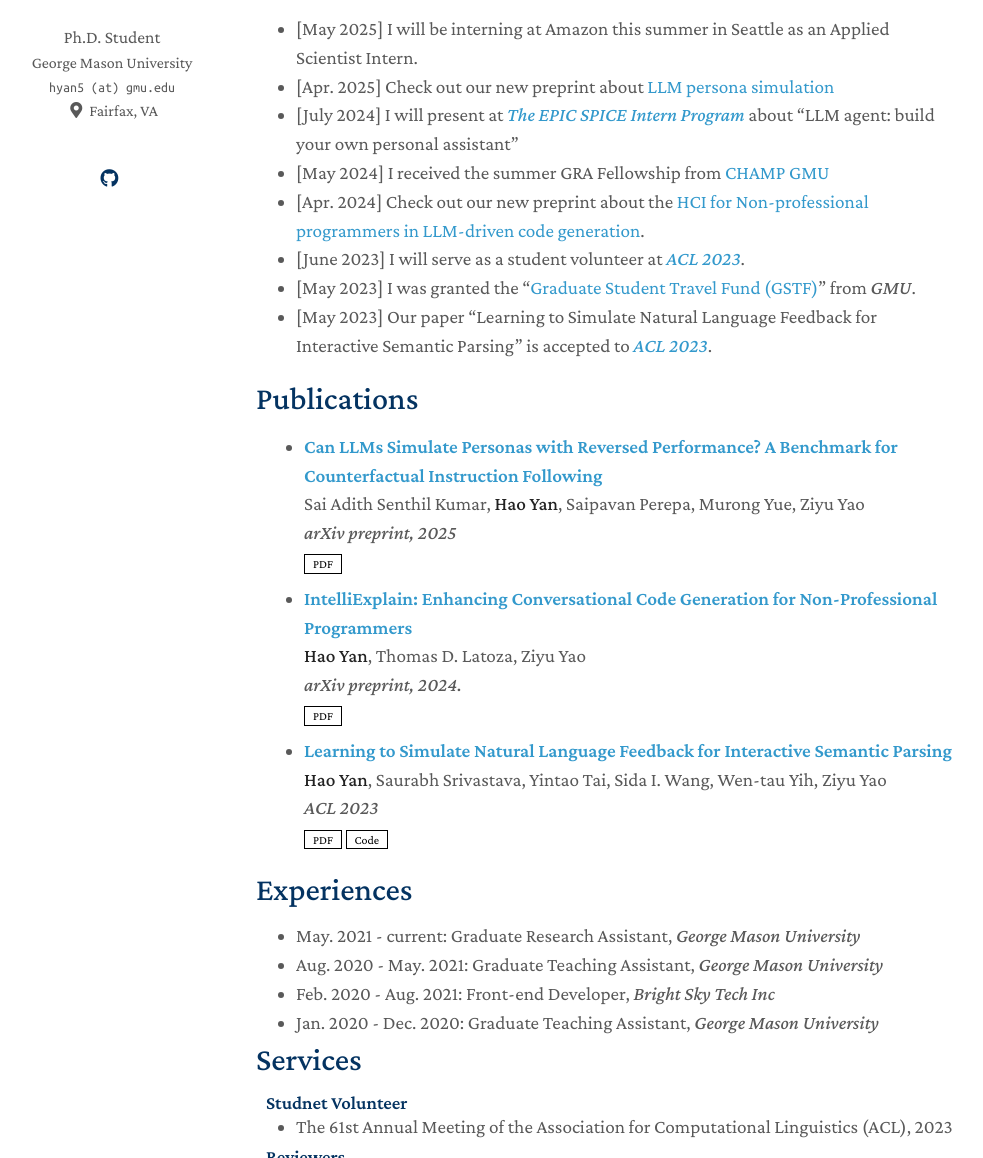
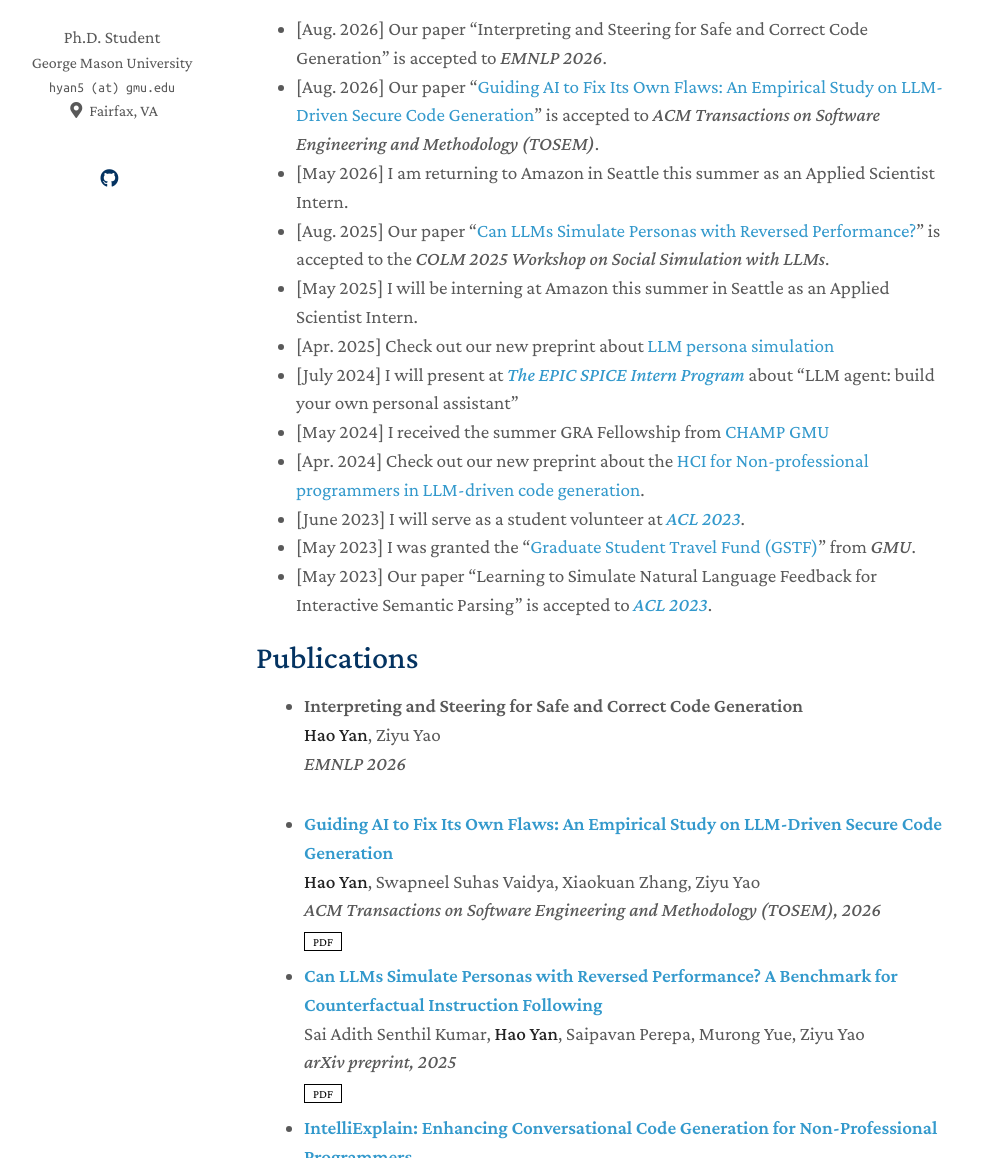
Before and after one commit to hyan5/hyan5.github.io, a Jekyll site: the page built from index.md, in a window 1280 px wide and 1400 px high, scrolled down 1001 px. Shown: the part 242-1400 px from the top of the window, without its empty margins (164-1147 px from the left). Built offline with Jekyll 4.4.1, drawn with Linux system fonts in a browser that asks for light colours; nearby versions of some CDN libraries; a style sheet for code colours, icons or effects is not loaded; our own code applies the rules of GitHub Pages for plain Markdown files; some of the changed text lies outside the part shown.

Commit message:
information updates

```diff
--- a/_includes/experience.md
+++ b/_includes/experience.md
@@ -1,6 +1,9 @@
 ## Experiences
 
 <ul style="margin:0 0 5px;">
+  <li><autocolor>May. 2026 - Aug. 2026: Applied Scientist Intern, <em>Amazon</em>, Seattle, WA</autocolor></li>
+  <li><autocolor>May. 2025 - Aug. 2025: Applied Scientist Intern, <em>Amazon</em>, Seattle, WA</autocolor></li>
+  <li><autocolor>Jan. 2025 - Apr. 2025: Machine Learning Engineer Intern, <em>Salesteq</em>, Remote</autocolor></li>
   <li><autocolor>May. 2021 - current: Graduate Research Assistant, <em>George Mason University</em></autocolor></li>
   <li><autocolor>Aug. 2020 - May. 2021: Graduate Teaching Assistant, <em>George Mason University</em></autocolor></li>
   <li><autocolor>Feb. 2020 - Aug. 2021: Front-end Developer, <em>Bright Sky Tech Inc</em></autocolor></li>
--- a/_includes/news.md
+++ b/_includes/news.md
@@ -1,4 +1,8 @@
 ## News
+- [Aug. 2026] Our paper "Interpreting and Steering for Safe and Correct Code Generation" is accepted to *EMNLP 2026*.
+- [Aug. 2026] Our paper "[Guiding AI to Fix Its Own Flaws: An Empirical Study on LLM-Driven Secure Code Generation](https://arxiv.org/pdf/2506.23034)" is accepted to *ACM Transactions on Software Engineering and Methodology (TOSEM)*.
+- [May 2026] I am returning to Amazon in Seattle this summer as an Applied Scientist Intern.
+- [Aug. 2025] Our paper "[Can LLMs Simulate Personas with Reversed Performance?](https://arxiv.org/pdf/2504.06460)" is accepted to the *COLM 2025 Workshop on Social Simulation with LLMs*.
 - [May 2025] I will be interning at Amazon this summer in Seattle as an Applied Scientist Intern.
 - [Apr. 2025] Check out our new preprint about [LLM persona simulation](https://arxiv.org/pdf/2305.08195.pdf)
 - [July 2024] I will present at *[The EPIC SPICE Intern Program](https://rprc.gmu.edu/)* about "LLM agent: build your own personal assistant"
--- a/_includes/publications.md
+++ b/_includes/publications.md
@@ -2,6 +2,26 @@
 
 <div class="publications">
 <ul class="bibliography">
+<li>
+  <div class="col-sm-9" style="position: relative;padding-right: 15px;">
+    <div class="title">Interpreting and Steering for Safe and Correct Code Generation</div>
+    <div class="author"><strong>Hao Yan</strong>, Ziyu Yao</div>
+    <div class="periodical"><em>EMNLP 2026</em></div>
+    <div class="links">
+      <!-- <a href="#" class="btn btn-sm z-depth-0" role="button" target="_blank" style="font-size:12px;">PDF</a> -->
+    </div>
+  </div>
+</li>
+<li>
+  <div class="col-sm-9" style="position: relative;padding-right: 15px;">
+    <div class="title"><a href="https://arxiv.org/pdf/2506.23034">Guiding AI to Fix Its Own Flaws: An Empirical Study on LLM-Driven Secure Code Generation</a></div>
+    <div class="author"><strong>Hao Yan</strong>, Swapneel Suhas Vaidya, Xiaokuan Zhang, Ziyu Yao</div>
+    <div class="periodical"><em>ACM Transactions on Software Engineering and Methodology (TOSEM), 2026</em></div>
+    <div class="links">
+      <a href="https://arxiv.org/pdf/2506.23034" class="btn btn-sm z-depth-0" role="button" target="_blank" style="font-size:12px;">PDF</a>
+    </div>
+  </div>
+</li>
 <li>
   <div class="col-sm-9" style="position: relative;padding-right: 15px;">
     <div class="title"><a href="https://arxiv.org/pdf/2504.06460">Can LLMs Simulate Personas with Reversed Performance? A Benchmark for Counterfactual Instruction Following</a></div>
--- a/_includes/services.md
+++ b/_includes/services.md
@@ -1,13 +1,19 @@
 ## Services
 
-<h3 style="margin:0 10px 0;">Studnet Volunteer</h3>
+<h3 style="margin:0 10px 0;">Program Committee</h3>
 
 <ul style="margin:0 0 5px;">
-  <li><autocolor>The 61st Annual Meeting of the Association for Computational Linguistics (ACL), 2023</autocolor></li>
+  <li><autocolor>IJCAI'26, IJCAI'25, ECAI'25</autocolor></li>
 </ul>
 
 <h3 style="margin:0 10px 0;">Reviewers</h3>
 
 <ul style="margin:0 0 5px;">
-  <li><autocolor>IJCAI'25, ICLR'25, IEEE CI-NLPSoMe'25, WLLFM'24, IEEE BigData'24, NeurIPS'23 (Secondary)</autocolor></li>
+  <li><autocolor>NeurIPS'26, ICLR'26, ICLR'25, ACL ARR'26, ACL ARR'25, IEEE CI-NLPSoMe'25, WLLFM'24, IEEE BigData'24, NeurIPS'23 (Secondary)</autocolor></li>
 </ul>
+
+<h3 style="margin:0 10px 0;">Student Volunteer</h3>
+
+<ul style="margin:0 0 5px;">
+  <li><autocolor>The 61st Annual Meeting of the Association for Computational Linguistics (ACL), 2023</autocolor></li>
+</ul>
```
